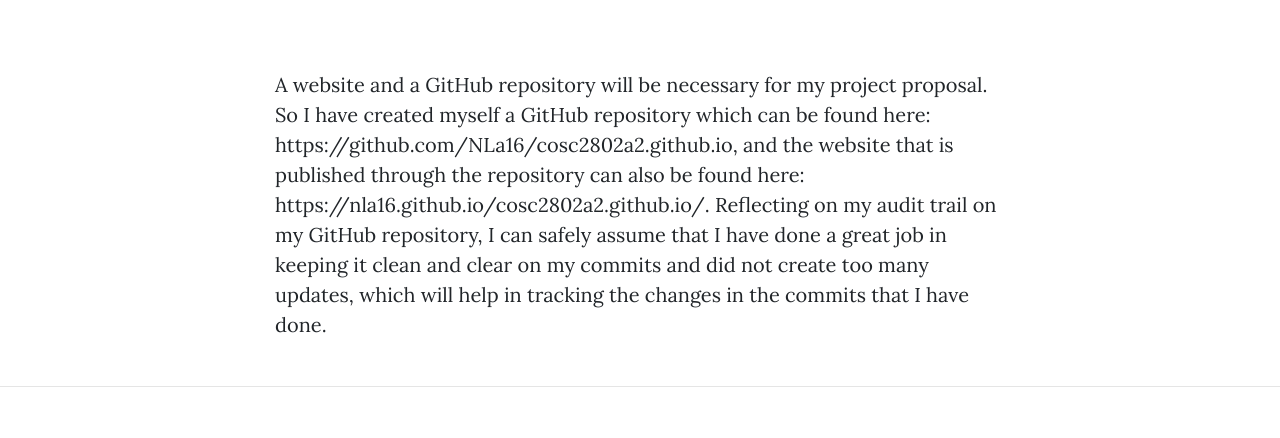
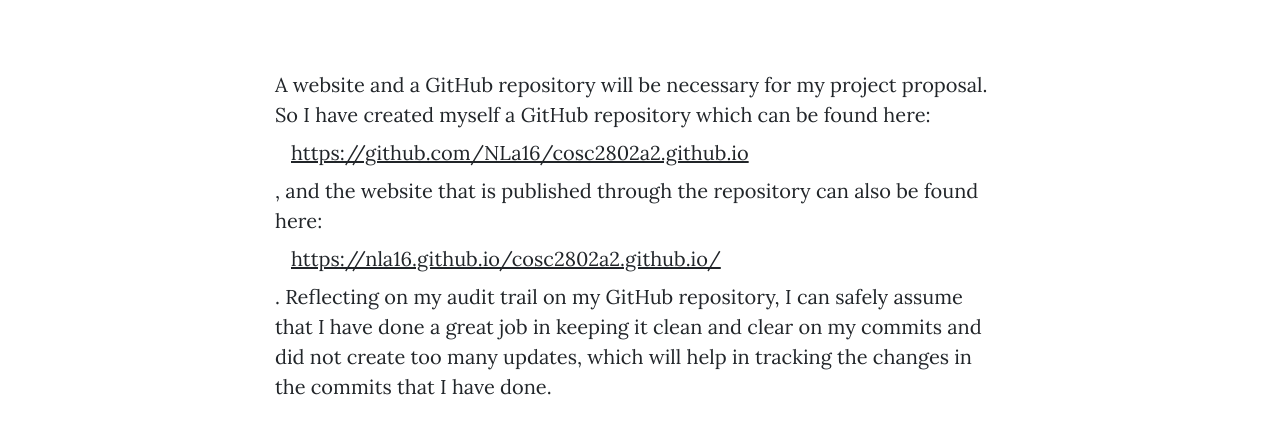
Before and after one commit to NLa16/cosc2802a2.github.io, a website: page tools.html in a window 1280 px wide. Shown: the part 514-952 px from the top of the page. Drawn offline with nearby package versions, Linux system fonts and the light colour scheme.

Commit message:
Finalization #2

```diff
--- a/tools.html
+++ b/tools.html
@@ -82,7 +82,7 @@
   <div class="container">
     <div class="row">
       <div class="col-lg-8 col-md-10 mx-auto">
-        <p>A website and a GitHub repository will be necessary for my project proposal. So I have created myself a GitHub repository which can be found here: https://github.com/NLa16/cosc2802a2.github.io, and the website that is published through the repository can also be found here: https://nla16.github.io/cosc2802a2.github.io/. Reflecting on my audit trail on my GitHub repository, I can safely assume that I have done a great job in keeping it clean and clear on my commits and did not create too many updates, which will help in tracking the changes in the commits that I have done.</p>
+        <p>A website and a GitHub repository will be necessary for my project proposal. So I have created myself a GitHub repository which can be found here: <a class="nav-link" href="https://github.com/NLa16/cosc2802a2.github.io">https://github.com/NLa16/cosc2802a2.github.io</a>, and the website that is published through the repository can also be found here: <a class="nav-link" href="https://nla16.github.io/cosc2802a2.github.io/">https://nla16.github.io/cosc2802a2.github.io/</a>. Reflecting on my audit trail on my GitHub repository, I can safely assume that I have done a great job in keeping it clean and clear on my commits and did not create too many updates, which will help in tracking the changes in the commits that I have done.</p>
       </div>
     </div>
   </div>
```
